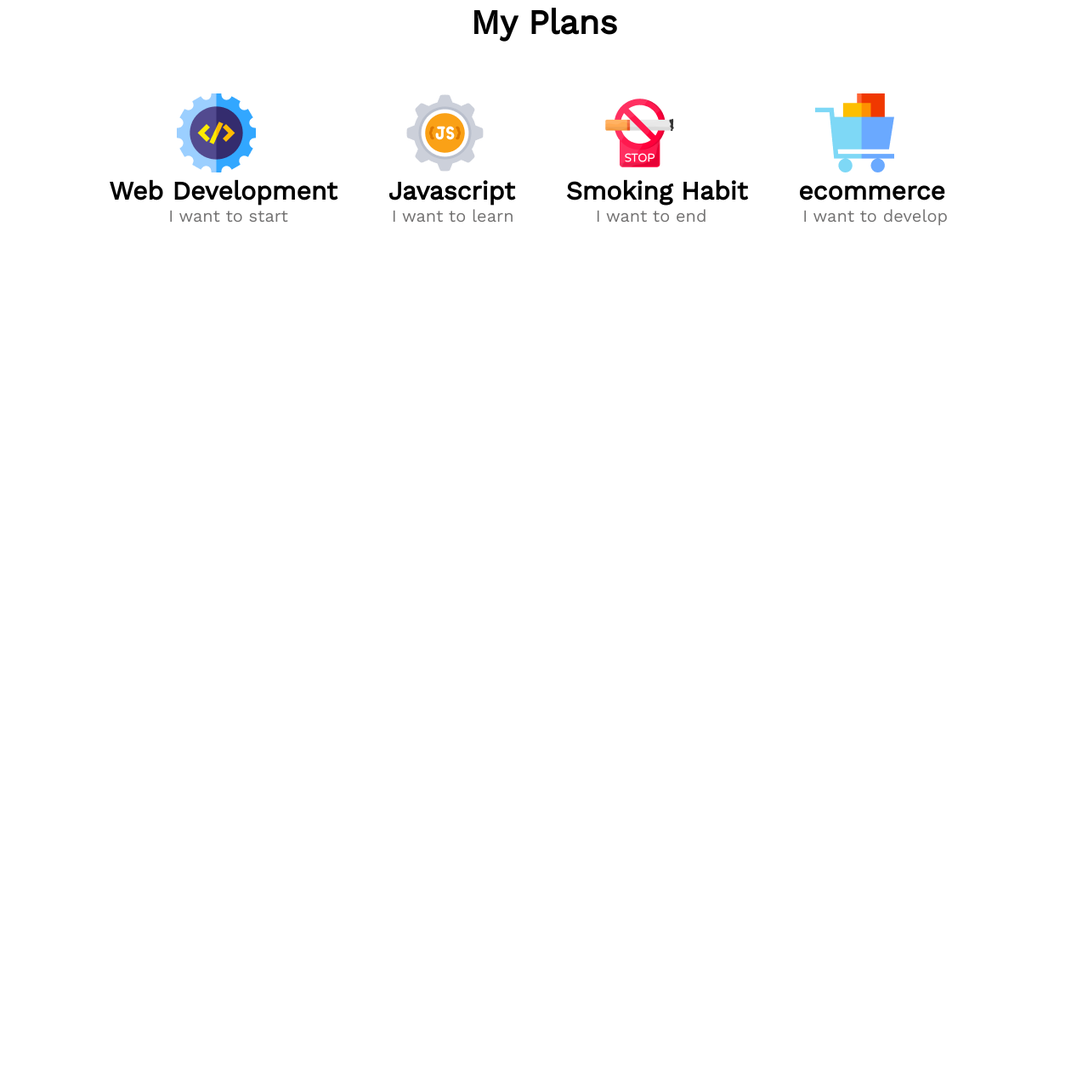
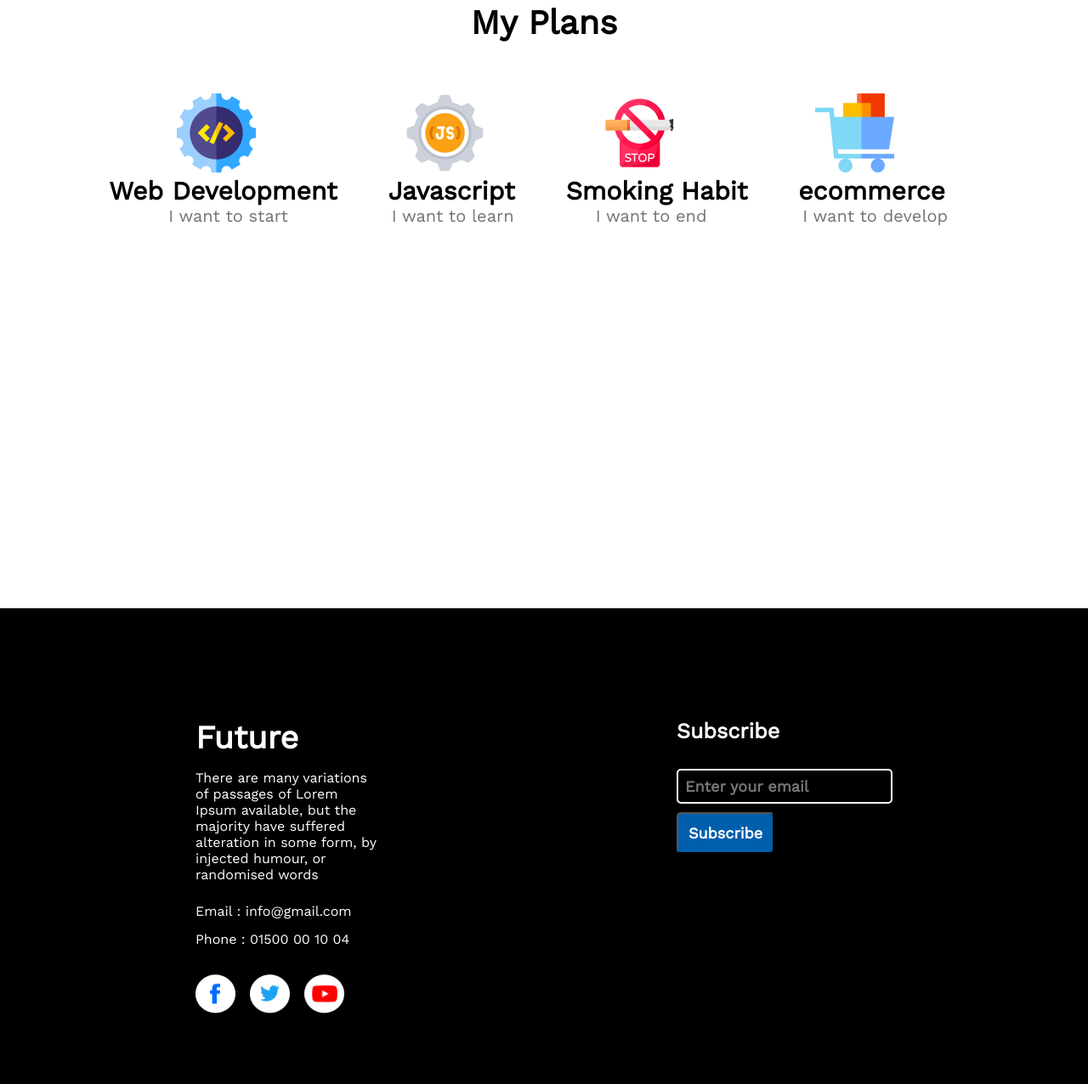
Before and after one commit to salmanabdullahfahim/New-year-web, a plain HTML site: page index.html in a window 1280 px wide. Shown: the part 1786-3062 px from the top of the page at 85% size. Before the commit the page ends 2102 px from the top, so only its background shows below. Drawn offline with nearby package versions, Linux system fonts and the light colour scheme.

Commit message:
Footer added

```diff
--- a/index.html
+++ b/index.html
@@ -74,9 +74,31 @@
                 </div>
 
         </section>
+        <section class="positive">
+            <div class="positive-container">
+
+            </div>
+        </section>
     </main>
     <footer>
-
+        <div class="footer-container">
+            <div class="right-container">
+                <h2 class="future-title">Future</h2>
+                <p class="future-paragraph">There are many variations of passages of Lorem Ipsum available, but the majority have suffered alteration in some form, by injected humour, or randomised words</p>
+                <p class="future-email">Email : info@gmail.com</p>
+                <p class="future-phone">Phone : 01500 00 10 04</p>
+                <div class="social-container">
+                    <div><img class="social-icon" src="./images/icons/fb.png" alt=""></div>
+                    <div><img class="social-icon" src="./images/icons/twitter.png" alt=""></div>
+                    <div><img class="social-icon" src="./images/icons/youtube.png" alt=""></div>
+                </div>
+            </div>
+            <div class="left-container">
+                <h2 class="subscribe-title">Subscribe</h2>
+                <input type="email" name="" id="" placeholder="Enter your email">
+                <button class="sub-btn">Subscribe</button>
+            </div>
+        </div>
     </footer>
 </body>
 
--- a/style.css
+++ b/style.css
@@ -135,29 +135,129 @@
 }
 
 /* plan section paragraph extra design*/
-.p-start{
+.p-start {
     padding-left: 80px;
 }
-.p-learn{
+
+.p-learn {
     padding-left: 14px;
 }
-.p-end{
+
+.p-end {
     padding-left: 45px;
 }
-.p-develop{
+
+.p-develop {
     padding-left: 15px;
 }
 
 /* logo extra (psition)  */
-.web-logo{
+.web-logo {
     padding-left: 90px;
 }
-.js-logo{
+
+.js-logo {
     padding-left: 30px;
 }
-.smoke-logo{
+
+.smoke-logo {
     padding-left: 50px;
 }
-.ecom-logo{
+
+.ecom-logo {
     padding-left: 30px;
 }
+
+/* call now section design */
+.positive-container {
+    width: 100%;
+    height: 50vh;
+}
+
+
+
+/* footer design */
+
+.footer-container {
+    width: 100%;
+    height: 70vh;
+    display: flex;
+    gap: 25px;
+    justify-content: space-around;
+    background-color: black;
+    color: white;
+}
+
+/* footer right container design */
+
+.right-container {
+    padding-top: 130px;
+    padding-left: 230px;
+}
+
+.future-title {
+    font-weight: 700;
+    font-size: 38px;
+    padding-bottom: 16px;
+}
+
+.future-paragraph {
+    width: 40%;
+    font-size: 16px;
+    padding-bottom: 24px;
+}
+
+.future-email {
+    padding-bottom: 14px;
+}
+
+.future-phone {
+    padding-bottom: 32px;
+}
+
+
+/* social icon design */
+
+.social-container {
+    display: flex;
+
+}
+
+.social-icon {
+    padding-right: 17px;
+    width: 47px;
+    height: 46px;
+}
+
+/* footer left container design */
+
+.left-container {
+    padding-top: 130px;
+    padding-right: 230px;
+}
+
+.subscribe-title {
+    font-weight: 600;
+    font-size: 25px;
+    padding-bottom: 30px;
+}
+
+input[type=email] {
+    background-color: black;
+    font-weight: 600;
+    font-size: 18px;
+    color: white;
+    border-radius: 5px;
+    border: 2px solid white;
+    padding: 8px;
+}
+
+.sub-btn {
+    background: #005FAC;
+    color: white;
+    font-weight: 600;
+    font-size: 18px;
+    border-radius: 5px;
+    padding: 12px;
+    margin-top: 10px;
+}
```
